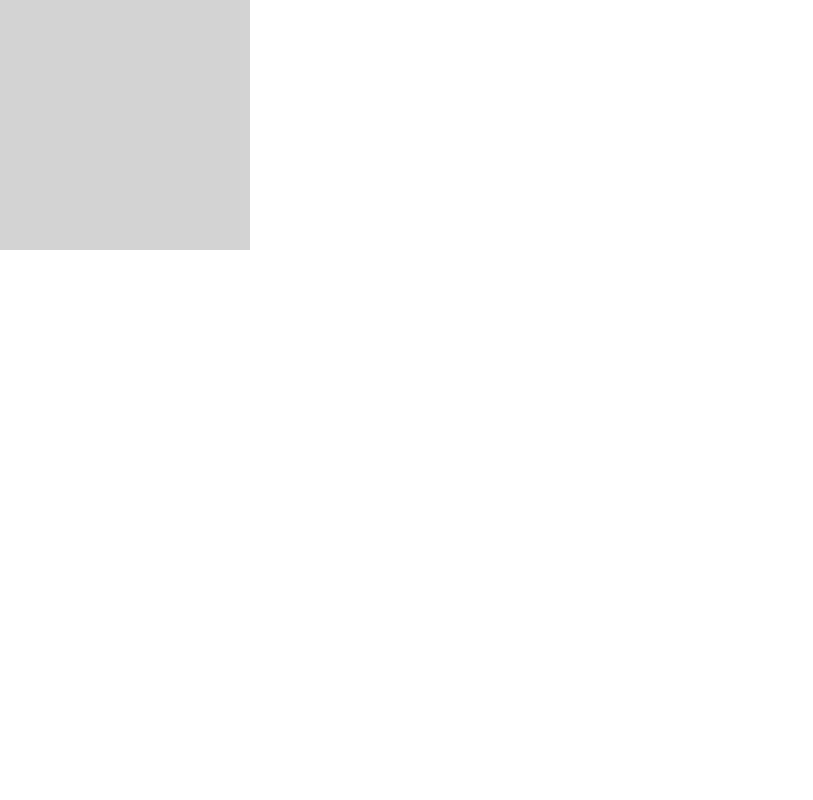
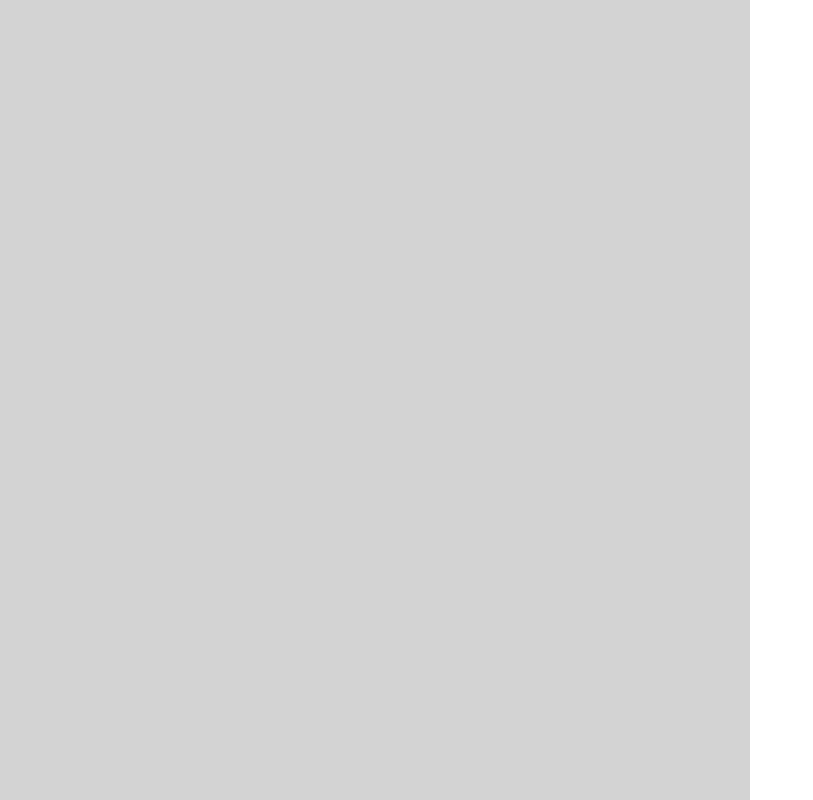
Before and after one commit to rojo7783/rojo7783.github.io, a plain HTML site: page projects/platformer/index.html in a window 1280 px wide. Shown: the top 800 px of the page, without its empty margins (0-813 px from the left). Drawn offline with nearby package versions, Linux system fonts and the light colour scheme.

Commit message:
update347

```diff
--- a/projects/platformer/index.html
+++ b/projects/platformer/index.html
@@ -11,7 +11,7 @@
   </head>
 
   <body id="body">
-    <canvas id="canvas" width="250" height="250"></canvas>
+    <canvas id="canvas" width="750" height="1000"></canvas>
     <img id="cannon" src="images/cannon.png" />
     <img id="player" src="images/halle.png" />
     <img id="projectile" src="images/projectile.png" />
```
